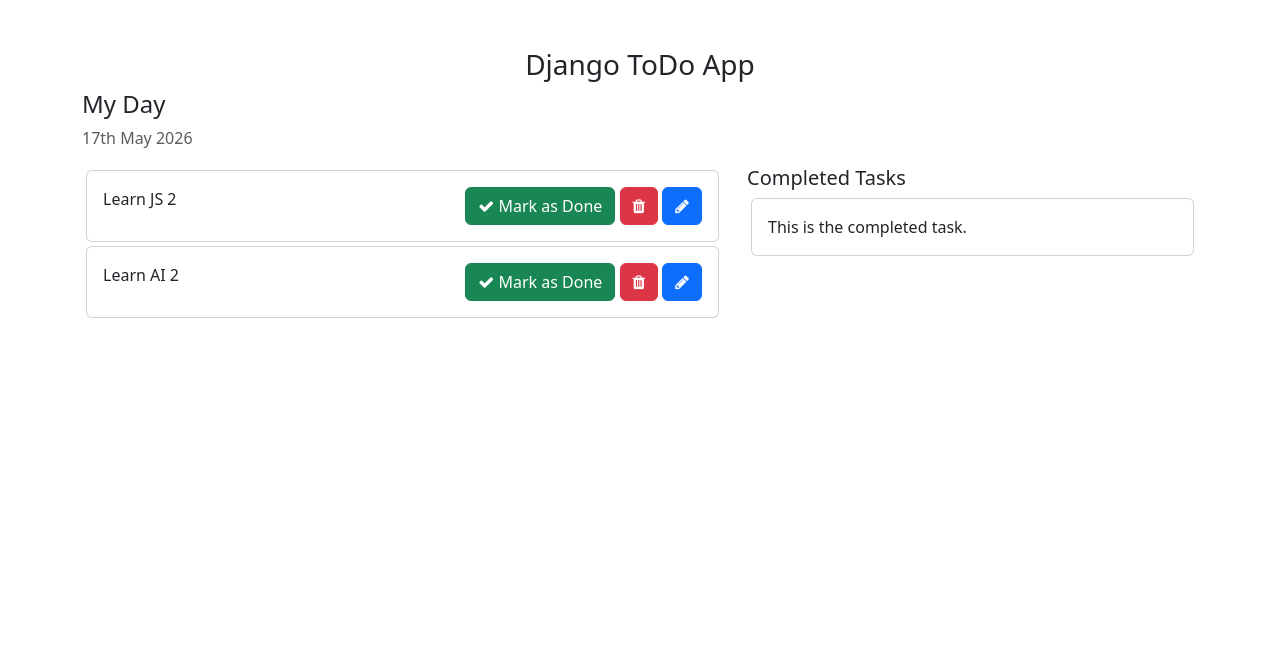
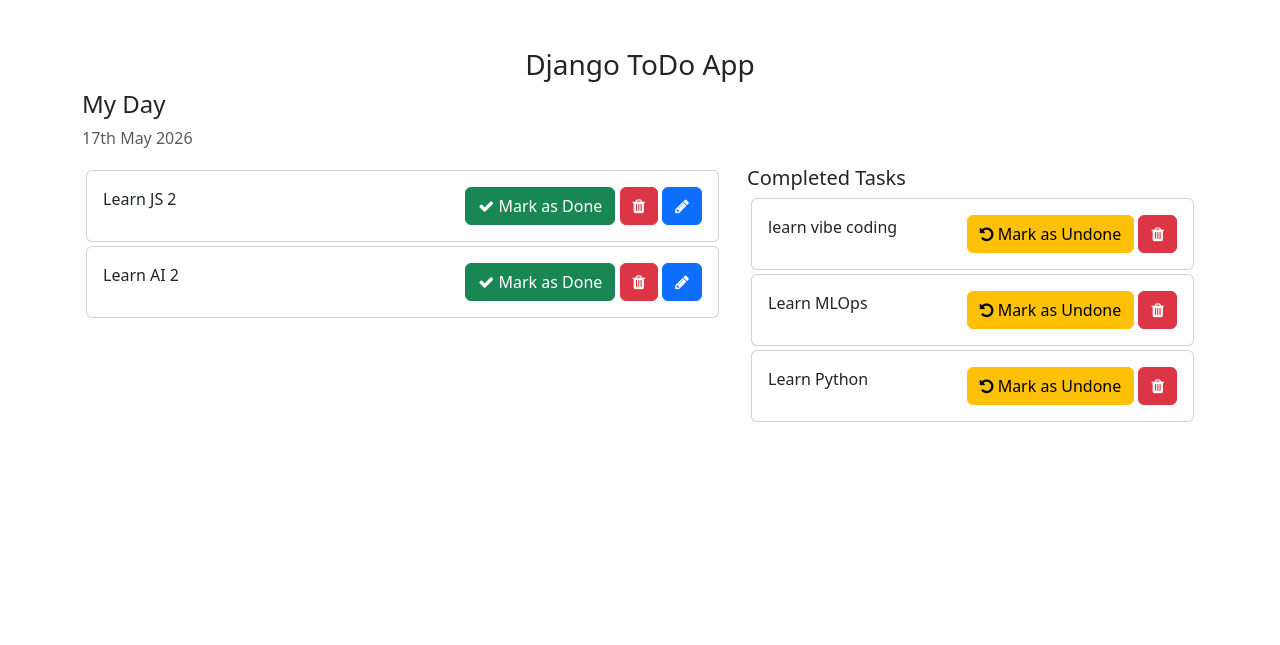
Before and after one commit to NavneeshYadav/todo, a Django app: page / in a window 1280 px wide. Shown: the top 645 px of the page. Run offline with Django 5.2, Linux system fonts and the light colour scheme; data comes from the database, SQL or seed files in the repository; both versions use the stored data as it was after the commit.

Commit message:
completed the crud functionaltiy

```diff
--- a/templates/home.html
+++ b/templates/home.html
@@ -1,20 +1,32 @@
-<!DOCTYPE html>
+<!doctype html>
 <html lang="en">
   <head>
-    <meta charset="UTF-8">
-    <meta http-equiv="X-UA-Compatible" content="IE=edge">
-    <meta name="viewport" content="width=device-width, initial-scale=1.0">
+    <meta charset="UTF-8" />
+    <meta http-equiv="X-UA-Compatible" content="IE=edge" />
+    <meta name="viewport" content="width=device-width, initial-scale=1.0" />
     <title>TODO LIST - Home</title>
 
     <!-- Bootstrap -->
-    <link href="https://cdn.jsdelivr.net/npm/bootstrap@5.3.0-alpha1/dist/css/bootstrap.min.css" rel="stylesheet" integrity="sha384-GLhlTQ8iRABdZLl6O3oVMWSktQOp6b7In1Zl3/Jr59b6EGGoI1aFkw7cmDA6j6gD" crossorigin="anonymous">
-    <script src="https://cdn.jsdelivr.net/npm/bootstrap@5.3.0-alpha1/dist/js/bootstrap.bundle.min.js" integrity="sha384-w76AqPfDkMBDXo30jS1Sgez6pr3x5MlQ1ZAGC+nuZB+EYdgRZgiwxhTBTkF7CXvN" crossorigin="anonymous"></script>
+    <link
+      href="https://cdn.jsdelivr.net/npm/bootstrap@5.3.0-alpha1/dist/css/bootstrap.min.css"
+      rel="stylesheet"
+      integrity="sha384-GLhlTQ8iRABdZLl6O3oVMWSktQOp6b7In1Zl3/Jr59b6EGGoI1aFkw7cmDA6j6gD"
+      crossorigin="anonymous"
+    />
+    <script
+      src="https://cdn.jsdelivr.net/npm/bootstrap@5.3.0-alpha1/dist/js/bootstrap.bundle.min.js"
+      integrity="sha384-w76AqPfDkMBDXo30jS1Sgez6pr3x5MlQ1ZAGC+nuZB+EYdgRZgiwxhTBTkF7CXvN"
+      crossorigin="anonymous"
+    ></script>
     <!-- Font Awesome Icons -->
-    <link rel="stylesheet" href="https://cdnjs.cloudflare.com/ajax/libs/font-awesome/4.7.0/css/font-awesome.min.css">
+    <link
+      rel="stylesheet"
+      href="https://cdnjs.cloudflare.com/ajax/libs/font-awesome/4.7.0/css/font-awesome.min.css"
+    />
 
     <style>
-        .form-control{
-        padding: 1.375rem .75rem !important;
+      .form-control {
+        padding: 1.375rem 0.75rem !important;
       }
     </style>
   </head>
@@ -24,41 +36,76 @@
       <div class="row">
         <h4>My Day</h4>
         <p class="text-muted">{% now "jS F Y" %}</p>
-            <div class="col-md-7 col-lg-7" style="height: 450px; overflow: scroll;">
+        <div class="col-md-7 col-lg-7" style="height: 450px; overflow: scroll">
           <!-- List of all the tasks for the day -->
           {% for task in tasks %}
           <div class="card m-1">
             <div class="card-body">
               {{ task.task }}
-                        <span style="position: relative; float: right;">
-                            <a class="btn btn-success"><i class="fa fa-check"></i> Mark as Done</a>
-                            <a class="btn btn-danger"><i class="fa fa-trash"></i></a>
-                            <a class="btn btn-primary"><i class="fa fa-pencil"></i></a>
+              <span style="position: relative; float: right">
+                <a
+                  href="{% url 'markComplete' task.pk %}"
+                  class="btn btn-success"
+                  ><i class="fa fa-check"></i> Mark as Done</a
+                >
+                <a href="{% url 'deleteTask' task.pk %}" class="btn btn-danger"
+                  ><i class="fa fa-trash"></i
+                ></a>
+                <a href="{% url 'editTask' task.pk %}" class="btn btn-primary"
+                  ><i class="fa fa-pencil"></i
+                ></a>
               </span>
             </div>
           </div>
           {% endfor %}
-
         </div>
         <div class="col-md-5 col-lg-5">
           <h5>Completed Tasks</h5>
           <!-- List of all the tasks that have completed -->
+          {% for completed_task in completed_tasks %}
           <div class="card m-1">
             <div class="card-body">
-                        This is the completed task.
+              {{ completed_task.task }}
+              <span style="position: relative; float: right">
+                <a
+                  href="{% url 'markIncomplete' completed_task.pk %}"
+                  class="btn btn-warning"
+                  ><i class="fa fa-undo"></i> Mark as Undone</a
+                >
+                <a
+                  href="{% url 'deleteTask' completed_task.pk %}"
+                  class="btn btn-danger"
+                  ><i class="fa fa-trash"></i
+                ></a>
+              </span>
             </div>
           </div>
+          {% endfor %}
         </div>
       </div>
       <div class="row">
-            <div class="col-md-6 col-lg-6 p-0" style="position: absolute; bottom: 50px;">
+        <div
+          class="col-md-6 col-lg-6 p-0"
+          style="position: absolute; bottom: 50px"
+        >
           <!-- To Do Form -->
           <form action="{% url 'addTask' %}" method="post">
             {% csrf_token %}
             <div class="form-group">
-                        <span style="display: flex;">
-                            <input type="text" name="task" class="form-control" placeholder="Add a task">
-                            <button type="submit" class="btn btn-primary" style="width: 200px;"><i class="fa fa-plus"></i> Add</button>
+              <span style="display: flex">
+                <input
+                  type="text"
+                  name="task"
+                  class="form-control"
+                  placeholder="Add a task"
+                />
+                <button
+                  type="submit"
+                  class="btn btn-primary"
+                  style="width: 200px"
+                >
+                  <i class="fa fa-plus"></i> Add
+                </button>
               </span>
             </div>
           </form>
--- a/todo/urls.py
+++ b/todo/urls.py
@@ -2,4 +2,8 @@ from django.urls import path, include
 from . import views
 urlpatterns = [
     path('addTask/', views.addTask, name='addTask'),
+    path('markComplete/<int:pk>/', views.markComplete, name='markComplete'),
+    path('markIncomplete/<int:pk>/', views.markIncomplete, name='markIncomplete'),
+    path('deleteTask/<int:pk>/', views.deleteTask, name='deleteTask'),
+    path('editTask/<int:pk>/', views.editTask, name='editTask'),
 ]
--- a/todo_main/views.py
+++ b/todo_main/views.py
@@ -2,7 +2,9 @@ from django.shortcuts import render
 from todo.models import Task
 def home(request):
     tasks = Task.objects.filter(is_completed=False).order_by('-updated_at')
+    completed_tasks = Task.objects.filter(is_completed=True).order_by('-updated_at')
     context = {
-        'tasks': tasks
+        'tasks': tasks,
+        'completed_tasks': completed_tasks
     }
     return render(request,'home.html', context)
```
Also changed, not shown: templates/edit_task.html (added, +43 -0 lines), todo/views.py (+31 -1 lines), db.sqlite3. Lines whose indentation alone changed are shown as unchanged.
